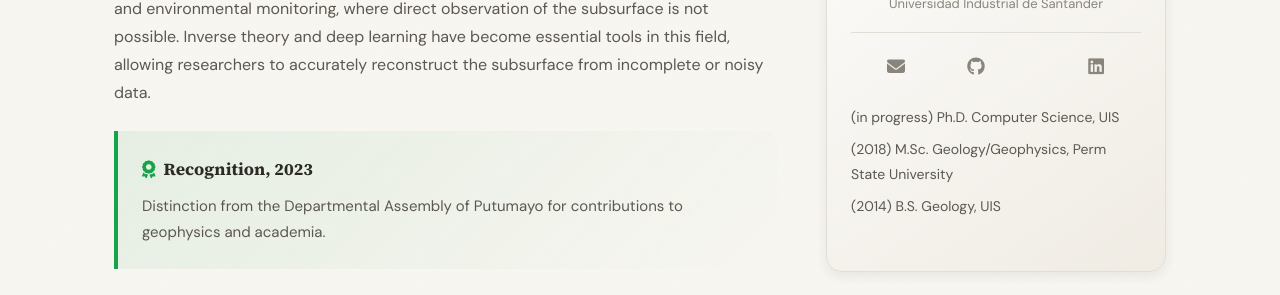
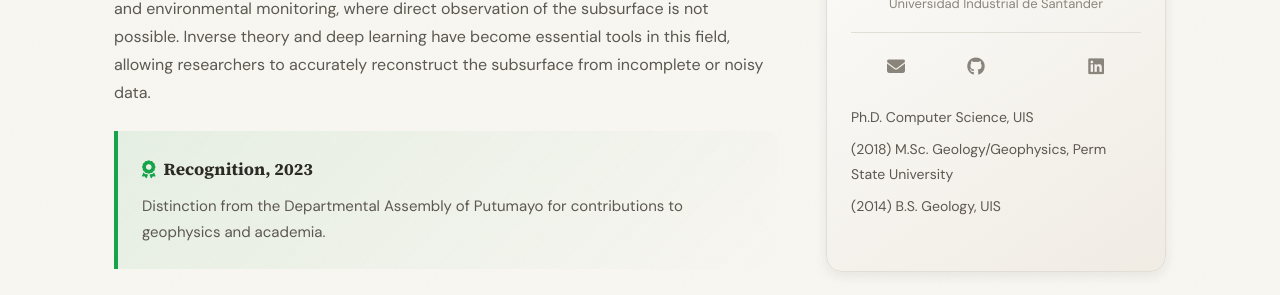
Before and after one commit to PAULGOYES/paulgoyes.github.io, a Jekyll site: the page built from _pages/home.md, in a window 1280 px wide. Shown: the part 357-652 px from the top of the page. Built offline with Jekyll 4.4.1, drawn with Linux system fonts in a browser that asks for light colours; a style sheet for code colours, icons or effects is not loaded.

Commit message:
Update education entries in pi.yml
Removed '(in progress)' from Ph.D. entries in education.

```diff
--- a/_data/pi.yml
+++ b/_data/pi.yml
@@ -4,11 +4,11 @@
 
 # EXAMPLE -- replace or delete
 - education:
-    - "(in progress) Ph.D. Computer Science, Universidad Industrial de Santander"
+    - "Ph.D. Computer Science, Universidad Industrial de Santander"
     - "(2018) M.Sc. Geology/Geophysics, Perm State University, Russia"
     - "(2016) Specialization in Environmental Geotechnics, Universidad de Santander"
     - "(2014) B.S. Geology, Universidad Industrial de Santander"
   educationshort:
-    - "(in progress) Ph.D. Computer Science, UIS"
+    - "Ph.D. Computer Science, UIS"
     - "(2018) M.Sc. Geology/Geophysics, Perm State University"
     - "(2014) B.S. Geology, UIS"
```
